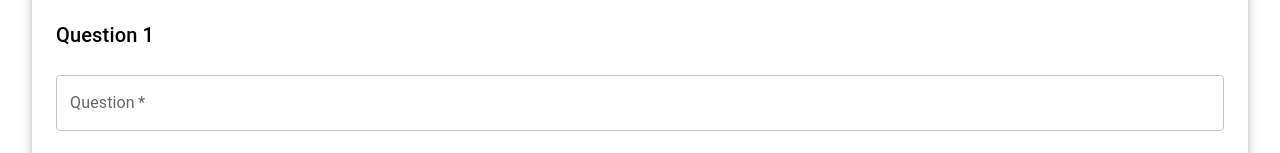
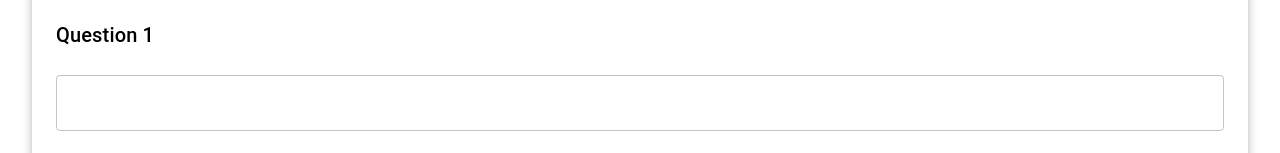
Before and after one commit to peem-peeranat/foxbith-crud, a Next.js app: page / in a window 1280 px wide. Shown: the part 356-509 px from the top of the page. Built offline with nearby package versions, Linux system fonts and the light colour scheme.

Commit message:
'fix-comment'

```diff
--- a/app/page.tsx
+++ b/app/page.tsx
@@ -66,7 +66,6 @@ export default function Home() {
               error={name.error}
               helperText={name.error ? "Please fill in this option." : ""}
               required
-              id="outlined-basic"
               label="Name"
               variant="outlined"
               className={classes.styleTextFieldQuestion}
@@ -89,8 +88,6 @@ export default function Home() {
                 required
                 error={question.error}
                 helperText={question.error ? "Please fill in this option." : ""}
-                id="outlined-basic"
-                label="Question"
                 variant="outlined"
                 className={classes.styleTextFieldQuestion}
                 value={question.description}
@@ -103,7 +100,7 @@ export default function Home() {
               />
               <RadioGroup className={classes.styleRadioGroup}>
                 {question.choices.map(choice => (
-                  <Box className={classes.warapperBoxContent}>
+                  <Box key={question.id} className={classes.warapperBoxContent}>
                     <FormControlLabel
                       value={choice.id.toString()}
                       control={<Radio checked={choice.selected} onChange={(e) => handleChoiceChange(question.id, choice.id, choice.description, e.target.checked)} />}
```
